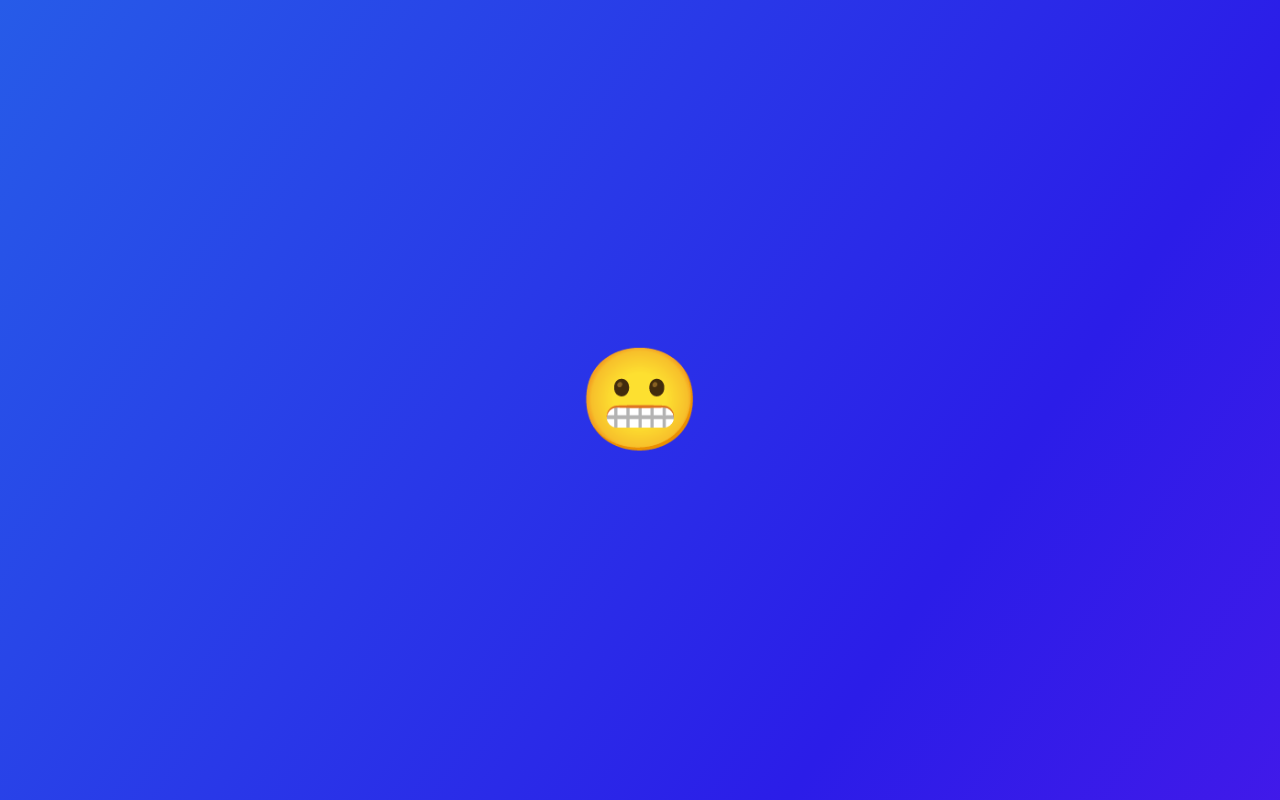
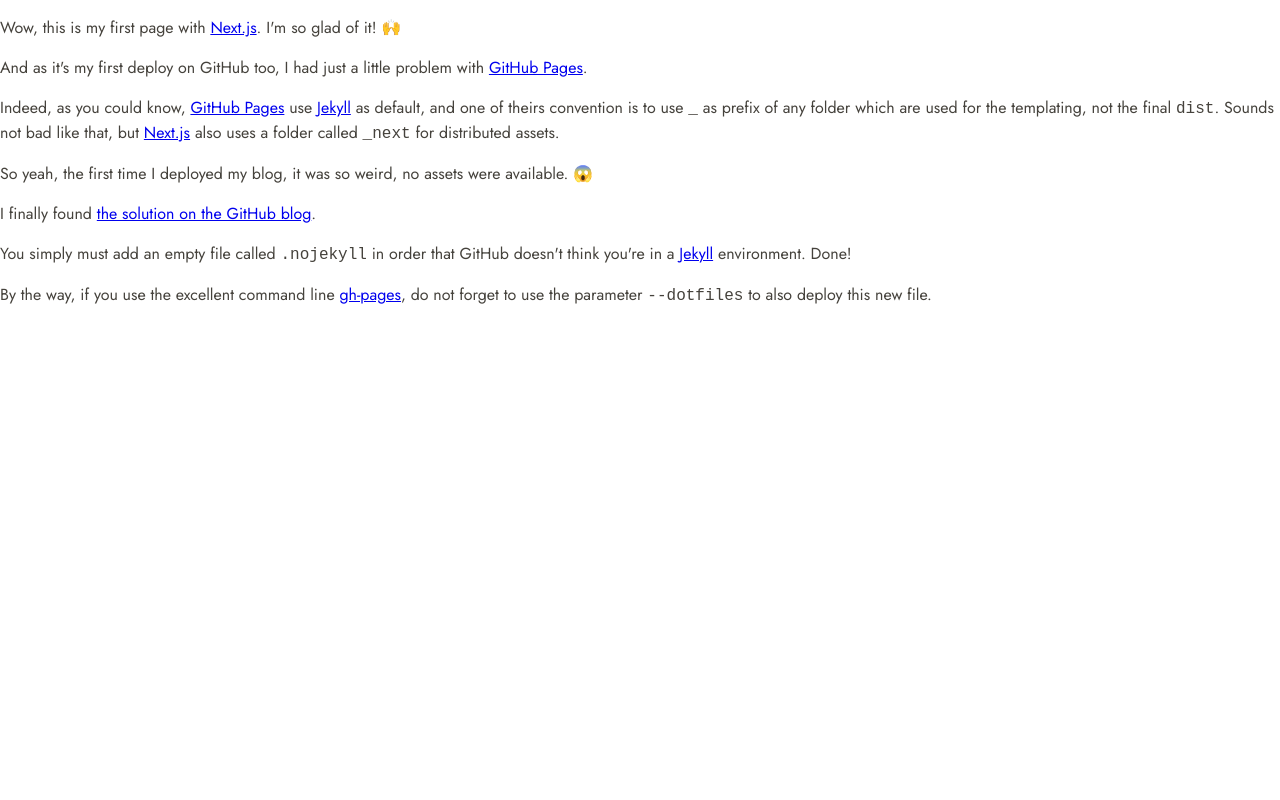
Before and after one commit to kud/tech, a Next.js app: page /en/posts/2020/05/09/deploying-next-js-on-gh-pages in a window 1280 px wide. Before the commit this address had no page. Built offline with nearby package versions, Linux system fonts and the light colour scheme.

Commit message:
post(en): add new post

```diff
--- /dev/null
+++ b/src/pages/en/posts/2020/05/09/deploying-next-js-on-gh-pages/index.mdx
@@ -0,0 +1,19 @@
+export const meta = {
+  title: "Deploying Next.js on gh-pages",
+  description: "Oops, Jekyll.",
+  cover: "https://i.imgur.com/N2kq4mf.png",
+}
+
+Wow, this is my first page with [Next.js](https://nextjs.org/). I'm so glad of it! 🙌
+
+And as it's my first deploy on GitHub too, I had just a little problem with [GitHub Pages](https://pages.github.com/).
+
+Indeed, as you could know, [GitHub Pages](https://pages.github.com/) use [Jekyll](https://jekyllrb.com/) as default, and one of theirs convention is to use `_` as prefix of any folder which are used for the templating, not the final `dist`. Sounds not bad like that, but [Next.js](https://nextjs.org/) also uses a folder called `_next` for distributed assets.
+
+So yeah, the first time I deployed my blog, it was so weird, no assets were available. 😱
+
+I finally found [the solution on the GitHub blog](https://github.blog/2009-12-29-bypassing-jekyll-on-github-pages/).
+
+You simply must add an empty file called `.nojekyll` in order that GitHub doesn't think you're in a [Jekyll](https://jekyllrb.com/) environment. Done!
+
+By the way, if you use the excellent command line [gh-pages](https://github.com/tschaub/gh-pages), do not forget to use the parameter `--dotfiles` to also deploy this new file.
```
